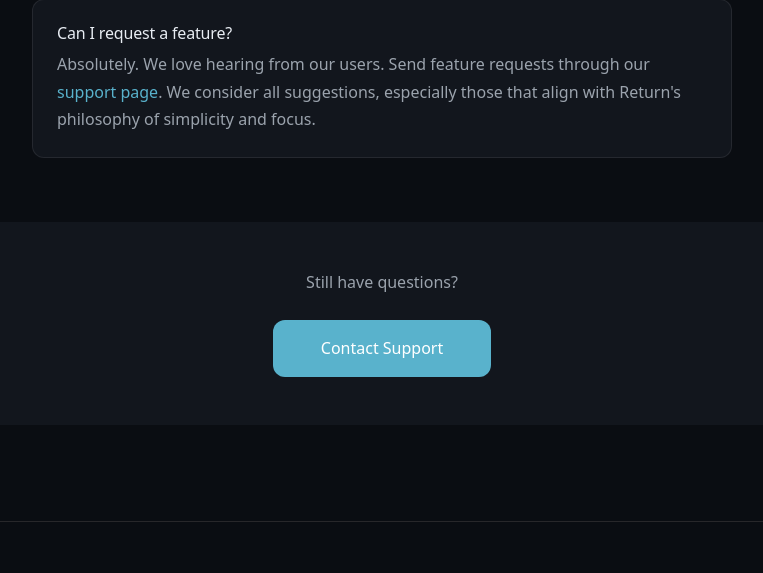
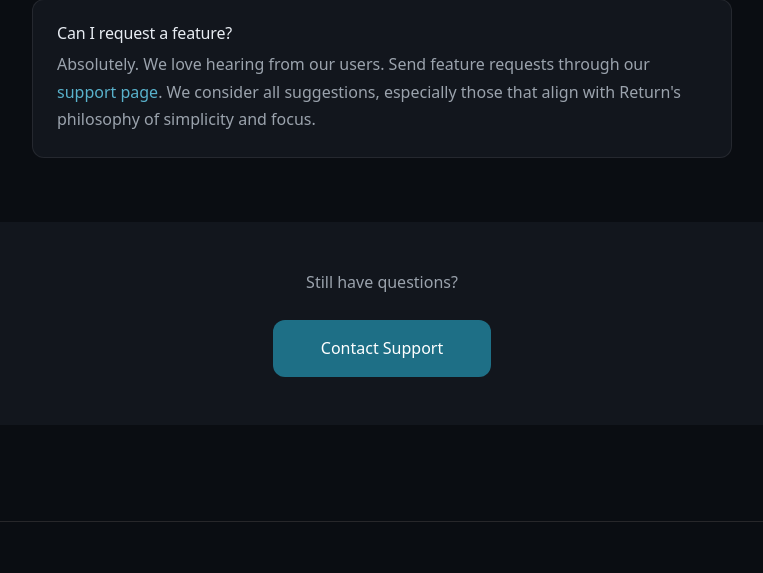
Before and after one commit to blakecrosley/941return.com, a FastAPI app: page /faq in a window 1280 px wide. Shown: the part 2701-3274 px from the top of the page, without its empty margins (258-1021 px from the left). Run offline with FastAPI, Linux system fonts and the light colour scheme; parts of the project's set-up code (start-up, migrations or seed data) failed here and were passed over; some libraries are stand-ins or nearby versions.

Commit message:
fix: contrast on brand-teal buttons (a11y, both themes)
White on --return-primary #59B2CC was ~2.4:1 across .email-submit/.btn-primary/
.btn-support/.btn-small/.device-tab.active/.pagination-current/.skip-link and
their hovers. The teal is shared by light+dark, so this failed in both. Add a
deeper --return-primary-strong (#1E6F86) for button FILLS -> white 5.72:1;
keep --return-primary for text-accent-on-dark where it already passes.

Co-Authored-By: Claude Fable 5 <noreply@anthropic.com>

```diff
--- a/app/static/css/custom.css
+++ b/app/static/css/custom.css
@@ -2958,6 +2958,28 @@ body:has(.hero) .theme-toggle:focus-visible {
 .rcs-phone__dot--fire[aria-pressed="true"]   { background: var(--theme-fire); }
 .rcs-phone__dot--forest[aria-pressed="true"] { background: var(--theme-forest); }
 
+/* ============================================================
+   Contrast (a11y) — white text on brand teal
+   --return-primary (#59B2CC) carries white at only ~2.4:1, and the
+   teal is shared by both themes, so the button/CTA/active-pill
+   fills failed in light AND dark. Use a deeper teal for FILLS
+   (white → 5.6:1); keep --return-primary for text-accent-on-dark
+   (links, kickers) where it already passes 7–8:1.
+   ============================================================ */
+:root { --return-primary-strong: #1E6F86; }
+.email-submit,
+.btn-primary,
+.btn-support,
+.btn-small,
+.device-tab.active,
+.pagination-current,
+.skip-link { background: var(--return-primary-strong); }
+.email-submit:hover,
+.btn-primary:hover,
+.btn-small:hover,
+.btn-support:hover,
+.blog-topic-chip:hover { background: var(--return-primary-strong); }
+
 @media (prefers-reduced-motion: reduce) {
     .rcs-hero__video { transition: none; }
 }
```
